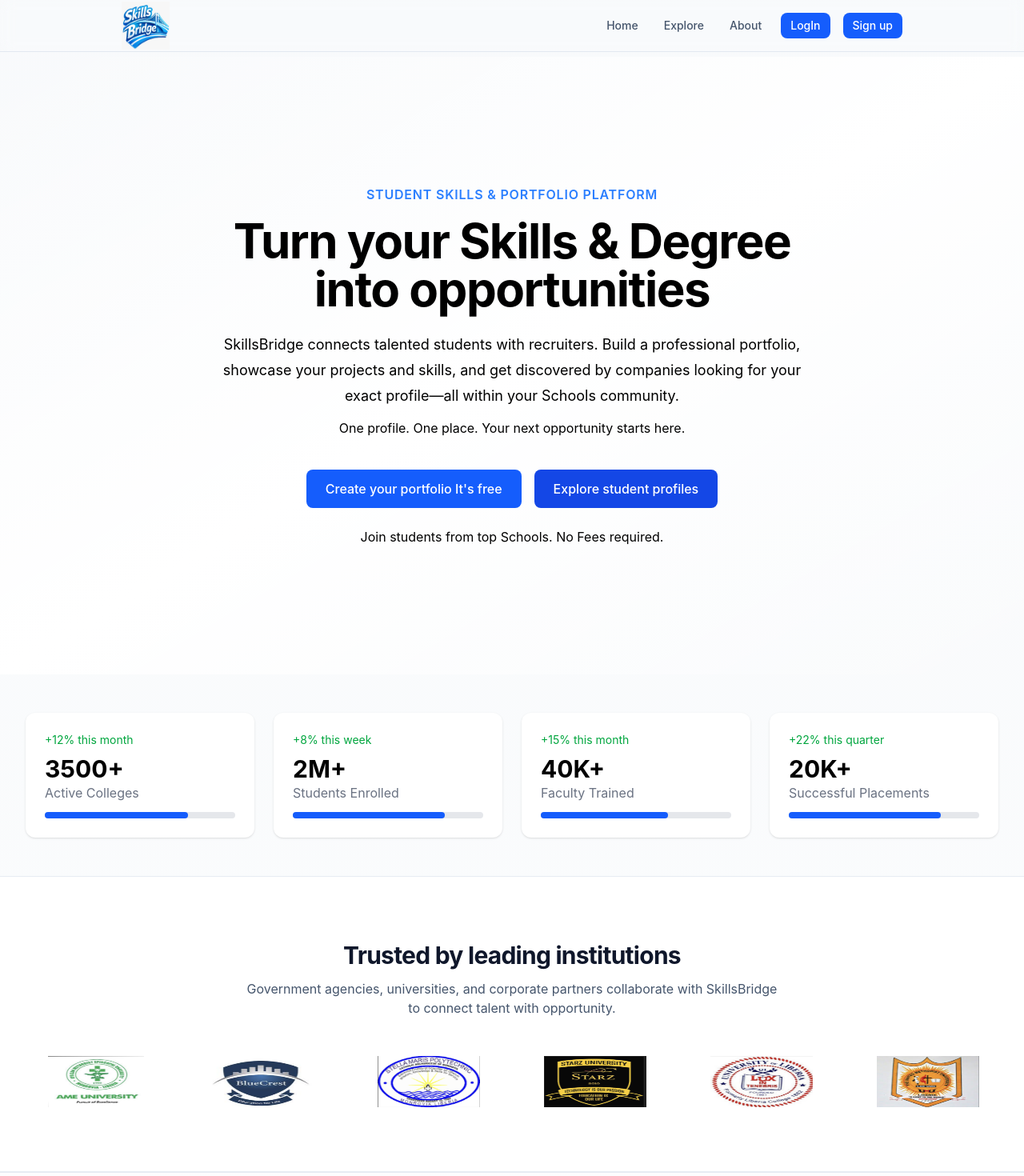
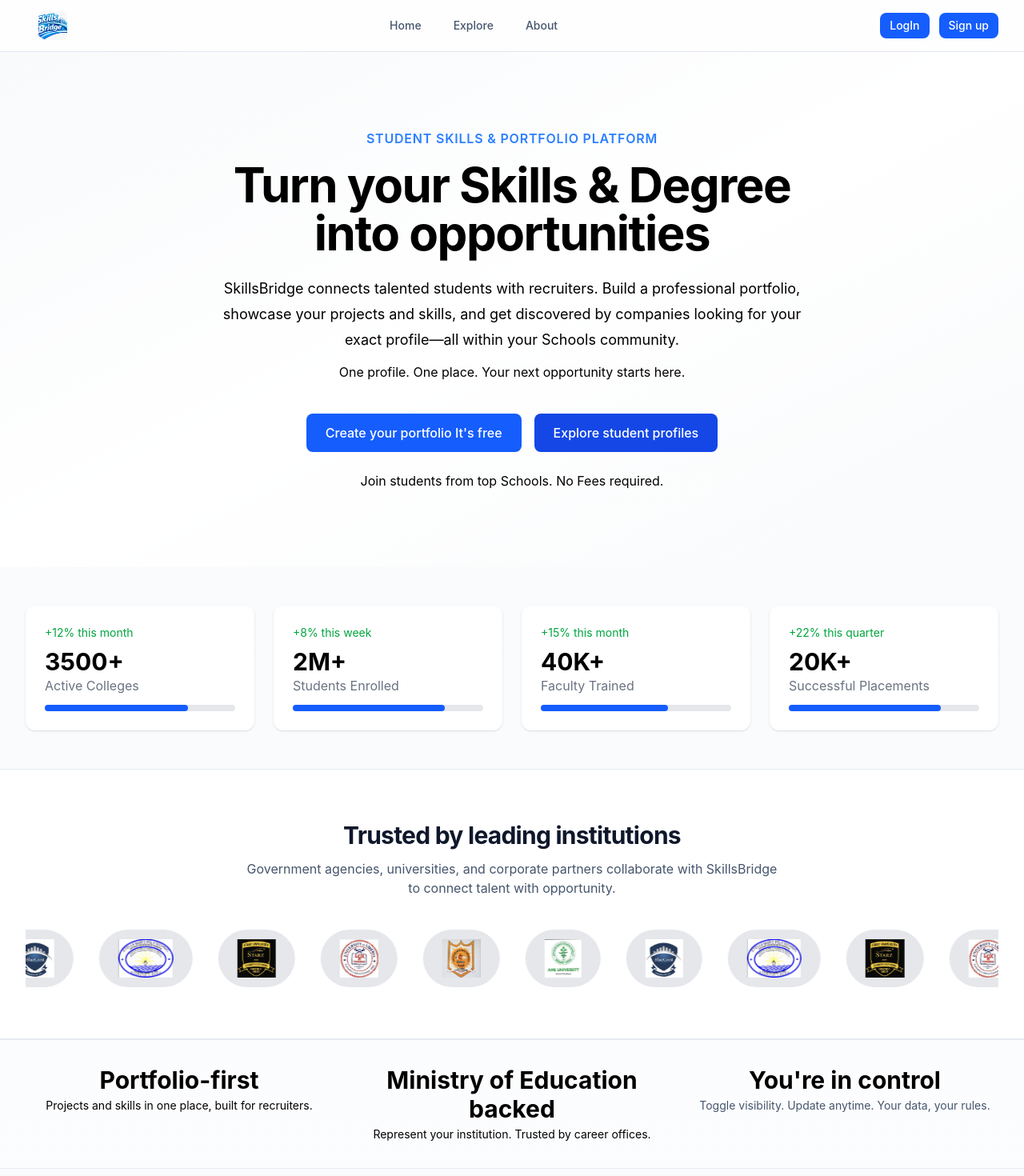
Before and after one commit to leeladiv/SkillsBridge, a Vue app in the folder Frontend/SkillsBridge/: page / in a window 1280 px wide. Shown: the top 1470 px of the page at 80% size. Built offline with nearby package versions, Linux system fonts and the light colour scheme.

Commit message:
make some changes

```diff
--- a/Frontend/SkillsBridge/src/components/layout/AppNavbar.vue
+++ b/Frontend/SkillsBridge/src/components/layout/AppNavbar.vue
@@ -124,23 +124,26 @@
 </script>
 
 <template>
-  <header class="sticky top-0 z-40 border-b border-slate-200 bg-white/5 backdrop-blur" role="banner">
-    <div class="mx-auto flex h-16 max-w-7xl items-center justify-between px-4 sm:px-6 lg:px-8">
+  <header
+    class="sticky top-0 z-40 border-b border-slate-200 bg-white/80 backdrop-blur"
+    role="banner"
+  >
+    <div class="mx-auto flex h-16 max-w-7xl items-center justify-between px-4 sm:px-6 lg:px-8 gap-6">
       <router-link
         to="/"
-        class="flex items-center gap-2 font-semibold text-academic-navy focus:outline-none focus:ring-2 focus:ring-primary-500 focus:ring-offset-2 rounded"
+        class="ml-2 sm:ml-4 flex items-center gap-3 font-semibold text-academic-navy focus:outline-none focus:ring-2 focus:ring-primary-500 focus:ring-offset-2 rounded"
       >
-        <span class="ml-30 gap-2 text-lg">
-
-
-          <img src="/public/SkillsBridge Logo.jpeg" class="h-15 w-15 " style="margin-left: 0%;" alt="SkillsBridge logo"/>
-        </span>
+        <img
+          src="/public/SkillsBridge Logo.jpeg"
+          class="h-9 w-9 rounded-md object-cover"
+          alt="SkillsBridge logo"
+        />
       </router-link>
 
       <!-- Desktop nav: visible from md (768px) up; hidden on small screens -->
       <nav
-            class="max-md:hidden flex mr-30 gap-4 mx-auto "
-            aria-label="Main navigation"
+        class="max-md:hidden flex-1 flex items-center justify-center gap-6 text-sm font-medium text-slate-600"
+        aria-label="Main navigation"
       >
         <button
           type="button"
@@ -163,7 +166,10 @@
         >
           About
         </button>
+      </nav>
 
+      <!-- Desktop auth actions -->
+      <div class="max-md:hidden flex items-center gap-3">
         <template v-if="isAuthenticated">
           <button
             v-if="isAdmin"
@@ -181,8 +187,12 @@
           >
             Dashboard
           </button>
-          <span class="text-sm text-slate-500 px-2">{{ user?.fullName || user?.email }}</span>
-          <BaseButton variant="ghost" size="sm" @click="handleLogout">Logout</BaseButton>
+          <span class="text-sm text-slate-500 px-1">
+            {{ user?.fullName || user?.email }}
+          </span>
+          <BaseButton variant="ghost" size="sm" @click="handleLogout">
+            Logout
+          </BaseButton>
         </template>
         <template v-else>
           <BaseButton variant="ghost" size="sm" @click="goLogin">
@@ -192,7 +202,7 @@
             Sign up
           </BaseButton>
         </template>
-      </nav>
+      </div>
 
       <!-- Hamburger: visible only below md (768px) -->
       <button
--- a/Frontend/SkillsBridge/src/views/LandingView.vue
+++ b/Frontend/SkillsBridge/src/views/LandingView.vue
@@ -6,6 +6,69 @@
 import AppFooter from '../components/layout/AppFooter.vue'
 
 const newsletterEmail = ref('')
+const activeTestimonialIndex = ref(0)
+const touchStartX = ref(0)
+
+const MAX_TESTIMONIAL_VIDEOS = 7
+
+const testimonialVideos = [
+  {
+    id: 1,
+    name: 'Sarah M.',
+    role: 'CS Student, State University',
+    label: 'Student story',
+    title: 'Landed an internship in two weeks',
+    description:
+      'See how Sarah used SkillsBridge to showcase her projects and get discovered by recruiters.',
+  },
+  {
+    id: 2,
+    name: 'James L.',
+    role: 'Tech Recruiter',
+    label: 'Recruiter perspective',
+    title: 'Finding verified student talent',
+    description:
+      'James shares how SkillsBridge helps him quickly identify strong student candidates.',
+  },
+  {
+    id: 3,
+    name: 'Dr. A. Patel',
+    role: 'Career Director',
+    label: 'University partner',
+    title: 'Supporting students at scale',
+    description:
+      'Dr. Patel explains how SkillsBridge fits into their university career support strategy.',
+  },
+].slice(0, MAX_TESTIMONIAL_VIDEOS)
+
+function nextTestimonial() {
+  activeTestimonialIndex.value =
+    (activeTestimonialIndex.value + 1) % testimonialVideos.length
+}
+
+function prevTestimonial() {
+  activeTestimonialIndex.value =
+    (activeTestimonialIndex.value - 1 + testimonialVideos.length) %
+    testimonialVideos.length
+}
+
+function onTouchStart(e) {
+  if (e.changedTouches?.length) {
+    touchStartX.value = e.changedTouches[0].clientX
+  }
+}
+
+function onTouchEnd(e) {
+  if (!e.changedTouches?.length) return
+  const deltaX = e.changedTouches[0].clientX - touchStartX.value
+  if (Math.abs(deltaX) < 40) return
+  if (deltaX < 0) {
+    nextTestimonial()
+  } else {
+    prevTestimonial()
+  }
+}
+
 function handleNewsletterSubmit() {
   // TODO: wire to backend or email service
   if (newsletterEmail.value) {
@@ -20,9 +83,9 @@
 
     <main>
       <!-- Hero -->
-      <section class="relative mt-1.5  overflow-hidden">
+      <section class="relative mt-0 overflow-hidden">
         <div class="absolute inset-0 bg-linear-to-br from-primary-50/80 via-white to-academic-navy/5" aria-hidden="true" />
-        <div class="relative mx-auto max-w-7xl px-4 py-24 sm:px-6 sm:py-32 lg:px-8 lg:py-40 ">
+        <div class="relative mx-auto max-w-7xl px-4 py-16 sm:px-6 sm:py-20 lg:px-8 lg:py-24">
           <div class="mx-auto max-w-3xl text-center">
             <p class="text-md font-semibold uppercase text-blue-500 tracking-wider text-primary-600 mt-0">
               Student Skills & Portfolio Platform
@@ -99,7 +162,7 @@
       </section>
 
       <!-- Partner logos grid -->
-      <section class="border-y border-slate-200/80 bg-white py-16 sm:py-20">
+      <section class="border-y border-slate-200/80 bg-white py-14 sm:py-16">
         <div class="mx-auto max-w-7xl px-4 sm:px-6 lg:px-8">
           <h2 class="text-center text-2xl font-bold tracking-tight text-slate-900 sm:text-3xl">
             Trusted by leading institutions
@@ -107,24 +170,48 @@
           <p class="mx-auto mt-3 max-w-2xl text-center text-slate-600">
             Government agencies, universities, and corporate partners collaborate with {{ APP_NAME }} to connect talent with opportunity.
           </p>
-          <div class="mt-12 grid grid-cols-2 items-center justify-items-center gap-8 sm:grid-cols-3 lg:grid-cols-6">
-            <div class="flex h-16 w-30 items-center justify-center rounded-lg bg-slate-100 font-semibol">
-              <img src="/public/AmeuLogo.PNG" class="h-16 w-100" alt="AmeuLogo" >
+          <div class="mt-10 overflow-hidden">
+            <div class="logo-marquee">
+              <div class="logo-marquee-track">
+                <div class="logo-pill">
+                  <img src="/public/AmeuLogo.PNG" class="h-12 w-auto" alt="AmeuLogo" />
                 </div>
-            <div class="flex h-16 w-32 items-center justify-center rounded-lg bg-slate-100  font-semibold">
-              <img src="/public/BlueCrestLogo.PNG" class="h-16 w-100" alt="BlueCrestLogo">
+                <div class="logo-pill">
+                  <img src="/public/BlueCrestLogo.PNG" class="h-12 w-auto" alt="BlueCrestLogo" />
                 </div>
-            <div class="flex h-16 w-32 items-center justify-center rounded-lg bg-slate-100 font-semibold">
-              <img src="/public/SmpuLogo.PNG" class="h-16 w-100" alt="SmpuLogo">
+                <div class="logo-pill">
+                  <img src="/public/SmpuLogo.PNG" class="h-12 w-auto" alt="SmpuLogo" />
                 </div>
-            <div class="flex h-16 w-32 items-center justify-center rounded-lg bg-slate-100 font-semibold">
-              <img src="/public/StarzLogo.PNG" class="h-16 w-85" alt="StarzLogo">
+                <div class="logo-pill">
+                  <img src="/public/StarzLogo.PNG" class="h-12 w-auto" alt="StarzLogo" />
                 </div>
-            <div class="flex h-16 w-32 items-center justify-center rounded-lg bg-slate-100 font-semibold">
-              <img src="/public/UL_Logo.PNG" class="h-16 w-100" alt="ULlogo">
+                <div class="logo-pill">
+                  <img src="/public/UL_Logo.PNG" class="h-12 w-auto" alt="ULlogo" />
                 </div>
-            <div class="flex h-16 w-32 items-center justify-center rounded-lg bg-slate-100 font-semibold">
-              <img src="/public/UmuLogo.PNG" class="h-16 w-100" alt="UmuLogo">
+                <div class="logo-pill">
+                  <img src="/public/UmuLogo.PNG" class="h-12 w-auto" alt="UmuLogo" />
+                </div>
+              </div>
+              <div class="logo-marquee-track" aria-hidden="true">
+                <div class="logo-pill">
+                  <img src="/public/AmeuLogo.PNG" class="h-12 w-auto" alt="AmeuLogo" />
+                </div>
+                <div class="logo-pill">
+                  <img src="/public/BlueCrestLogo.PNG" class="h-12 w-auto" alt="BlueCrestLogo" />
+                </div>
+                <div class="logo-pill">
+                  <img src="/public/SmpuLogo.PNG" class="h-12 w-auto" alt="SmpuLogo" />
+                </div>
+                <div class="logo-pill">
+                  <img src="/public/StarzLogo.PNG" class="h-12 w-auto" alt="StarzLogo" />
+                </div>
+                <div class="logo-pill">
+                  <img src="/public/UL_Logo.PNG" class="h-12 w-auto" alt="ULlogo" />
+                </div>
+                <div class="logo-pill">
+                  <img src="/public/UmuLogo.PNG" class="h-12 w-auto" alt="UmuLogo" />
+                </div>
+              </div>
             </div>
           </div>
         </div>
@@ -150,12 +237,8 @@
         </div>
       </section>
 
-<<<<<<< HEAD
-=======
-
->>>>>>> d0c13be80594c23c873fca76ecfc94efa453df6e
       <!-- Feature highlights (alternating) -->
-      <section class="bg-slate-50 py-20 sm:py-24">
+      <section class="bg-slate-50 py-16 sm:py-20">
         <div class="mx-auto max-w-7xl px-4 sm:px-6 lg:px-8">
           <div class="grid items-center gap-12 lg:grid-cols-2 lg:gap-16">
             <div>
@@ -214,7 +297,7 @@
       </section>
 
       <!-- Success stories (case studies) -->
-      <section class="border-t border-slate-200 bg-white py-20 sm:py-24">
+      <section class="border-t border-slate-200 bg-white py-16 sm:py-20">
         <div class="mx-auto max-w-7xl px-4 sm:px-6 lg:px-8">
           <div class="text-center">
             <h2 class="text-3xl font-bold tracking-tight text-slate-900 sm:text-4xl">Success stories</h2>
@@ -243,7 +326,7 @@
       </section>
 
       <!-- Testimonials -->
-      <section class="bg-slate-50 py-20 sm:py-24">
+      <section class="bg-slate-50 py-16 sm:py-20">
         <div class="mx-auto max-w-7xl px-4 sm:px-6 lg:px-8">
           <div class="text-center">
             <h2 class="text-3xl font-bold tracking-tight text-slate-900 sm:text-4xl">What students & recruiters say</h2>
@@ -251,37 +334,77 @@
               Real voices from our community.
             </p>
           </div>
-          <div class="mt-16 grid gap-8 sm:grid-cols-2 lg:grid-cols-3">
-            <blockquote class="rounded-2xl bg-white p-8 shadow-sm ring-1 ring-slate-200/80">
-              <p class="text-slate-700">"I got my internship within two weeks of making my profile visible. Recruiters actually found me—no cold applying."</p>
-              <footer class="mt-4 flex items-center gap-3">
-                <div class="h-10 w-10 rounded-full bg-primary-100" />
+          <div
+            class="mt-10 flex flex-col items-center gap-6 sm:mt-12"
+            @touchstart="onTouchStart"
+            @touchend="onTouchEnd"
+          >
+            <div class="w-full max-w-3xl overflow-hidden rounded-2xl bg-slate-900 text-left shadow-xl">
+              <div class="relative aspect-video bg-slate-800">
+                <div class="absolute inset-0 flex items-center justify-center">
+                  <button
+                    type="button"
+                    class="flex h-16 w-16 items-center justify-center rounded-full bg-white/90 text-slate-900 shadow-lg hover:bg-white"
+                  >
+                    <span class="ml-0.5 text-xl font-semibold">▶</span>
+                  </button>
+                </div>
+                <div class="absolute inset-0 bg-linear-to-t from-slate-950/80 via-slate-900/40 to-transparent" />
+                <div class="absolute bottom-4 left-4 right-4 space-y-1">
+                  <p class="text-xs font-semibold uppercase tracking-[0.16em] text-primary-200">
+                    {{ testimonialVideos[activeTestimonialIndex].label }}
+                  </p>
+                  <p class="text-lg font-semibold text-white">
+                    {{ testimonialVideos[activeTestimonialIndex].title }}
+                  </p>
+                  <p class="text-xs text-slate-200">
+                    {{ testimonialVideos[activeTestimonialIndex].description }}
+                  </p>
+                </div>
+              </div>
+              <div class="flex items-center justify-between gap-4 border-t border-slate-800 bg-slate-900 px-4 py-3">
+                <div class="flex items-center gap-3">
+                  <div class="flex h-9 w-9 items-center justify-center rounded-full bg-primary-500/20 text-xs font-semibold text-primary-100">
+                    {{ testimonialVideos[activeTestimonialIndex].name.charAt(0) }}
+                  </div>
                   <div>
-                  <cite class="font-semibold text-slate-900">Sarah M.</cite>
-                  <p class="text-sm text-slate-500">CS Student, State University</p>
+                    <p class="text-sm font-semibold text-white">
+                      {{ testimonialVideos[activeTestimonialIndex].name }}
+                    </p>
+                    <p class="text-xs text-slate-300">
+                      {{ testimonialVideos[activeTestimonialIndex].role }}
+                    </p>
                   </div>
-              </footer>
-            </blockquote>
-            <blockquote class="rounded-2xl bg-white p-8 shadow-sm ring-1 ring-slate-200/80">
-              <p class="text-slate-700">"We hire from SkillsBridge because the portfolios are real and the university connection gives us confidence in the candidates."</p>
-              <footer class="mt-4 flex items-center gap-3">
-                <div class="h-10 w-10 rounded-full bg-primary-100" />
-                <div>
-                  <cite class="font-semibold text-slate-900">James L.</cite>
-                  <p class="text-sm text-slate-500">Tech Recruiter</p>
                 </div>
-              </footer>
-            </blockquote>
-            <blockquote class="rounded-2xl bg-white p-8 shadow-sm ring-1 ring-slate-200/80">
-              <p class="text-slate-700">"Our career office loves it. Students get discovered, recruiters get quality talent—everyone wins. Ministry backing made adoption easy."</p>
-              <footer class="mt-4 flex items-center gap-3">
-                <div class="h-10 w-10 rounded-full bg-primary-100" />
-                <div>
-                  <cite class="font-semibold text-slate-900">Dr. A. Patel</cite>
-                  <p class="text-sm text-slate-500">Career Director</p>
+                <div class="flex items-center gap-2">
+                  <button
+                    type="button"
+                    class="flex h-8 w-8 items-center justify-center rounded-full border border-slate-700 text-slate-200 hover:bg-slate-800"
+                    @click="prevTestimonial"
+                  >
+                    ‹
+                  </button>
+                  <button
+                    type="button"
+                    class="flex h-8 w-8 items-center justify-center rounded-full border border-slate-700 text-slate-200 hover:bg-slate-800"
+                    @click="nextTestimonial"
+                  >
+                    ›
+                  </button>
                 </div>
-              </footer>
-            </blockquote>
+              </div>
+            </div>
+            <div class="flex items-center justify-center gap-2">
+              <button
+                v-for="(video, index) in testimonialVideos"
+                :key="video.id"
+                type="button"
+                class="h-2.5 rounded-full transition-all"
+                :class="index === activeTestimonialIndex ? 'w-6 bg-primary-500' : 'w-2.5 bg-slate-300'"
+                @click="activeTestimonialIndex = index"
+                :aria-label="`Go to testimonial ${index + 1}`"
+              />
+            </div>
           </div>
         </div>
       </section>
@@ -330,13 +453,25 @@
           <p class="mx-auto mt-3 max-w-2xl text-center text-slate-600">
             Organizations actively recruiting talent from our platform.
           </p>
-          <div class="mt-12 grid grid-cols-2 items-center justify-items-center gap-6 sm:grid-cols-3 md:grid-cols-4 lg:grid-cols-6">
-            <div class="flex h-14 w-28 items-center justify-center rounded-lg bg-white px-3 py-2 text-sm font-semibold text-slate-600 shadow-sm">TechCorp</div>
-            <div class="flex h-14 w-28 items-center justify-center rounded-lg bg-white px-3 py-2 text-sm font-semibold text-slate-600 shadow-sm">FinanceCo</div>
-            <div class="flex h-14 w-28 items-center justify-center rounded-lg bg-white px-3 py-2 text-sm font-semibold text-slate-600 shadow-sm">HealthPlus</div>
-            <div class="flex h-14 w-28 items-center justify-center rounded-lg bg-white px-3 py-2 text-sm font-semibold text-slate-600 shadow-sm">EduTech</div>
-            <div class="flex h-14 w-28 items-center justify-center rounded-lg bg-white px-3 py-2 text-sm font-semibold text-slate-600 shadow-sm">GovLab</div>
-            <div class="flex h-14 w-28 items-center justify-center rounded-lg bg-white px-3 py-2 text-sm font-semibold text-slate-600 shadow-sm">StartUpX</div>
+          <div class="mt-10 overflow-hidden">
+            <div class="logo-marquee slow">
+              <div class="logo-marquee-track">
+                <div class="company-pill">TechCorp</div>
+                <div class="company-pill">FinanceCo</div>
+                <div class="company-pill">HealthPlus</div>
+                <div class="company-pill">EduTech</div>
+                <div class="company-pill">GovLab</div>
+                <div class="company-pill">StartUpX</div>
+              </div>
+              <div class="logo-marquee-track" aria-hidden="true">
+                <div class="company-pill">TechCorp</div>
+                <div class="company-pill">FinanceCo</div>
+                <div class="company-pill">HealthPlus</div>
+                <div class="company-pill">EduTech</div>
+                <div class="company-pill">GovLab</div>
+                <div class="company-pill">StartUpX</div>
+              </div>
+            </div>
           </div>
         </div>
       </section>
@@ -495,3 +630,61 @@
     <AppFooter />
   </div>
 </template>
+
+<style scoped>
+.logo-marquee {
+  display: flex;
+  align-items: center;
+  gap: 2rem;
+  width: max-content;
+  animation: logo-marquee 24s linear infinite;
+}
+
+.logo-marquee.slow {
+  animation-duration: 32s;
+}
+
+.logo-marquee-track {
+  display: flex;
+  align-items: center;
+  gap: 2rem;
+}
+
+.logo-pill {
+  display: flex;
+  align-items: center;
+  justify-content: center;
+  padding: 0.75rem 1.5rem;
+  border-radius: 999px;
+  background-color: #e5e7eb; /* slate-200 */
+}
+
+.company-pill {
+  display: flex;
+  align-items: center;
+  justify-content: center;
+  height: 3rem;
+  min-width: 7rem;
+  padding: 0.5rem 1rem;
+  border-radius: 0.75rem;
+  background-color: #ffffff;
+  color: #475569; /* slate-600 */
+  font-size: 0.875rem;
+  font-weight: 600;
+  box-shadow: 0 1px 2px rgba(15, 23, 42, 0.08);
+}
+
+.logo-marquee:hover,
+.logo-marquee.slow:hover {
+  animation-play-state: paused;
+}
+
+@keyframes logo-marquee {
+  0% {
+    transform: translateX(0);
+  }
+  100% {
+    transform: translateX(-50%);
+  }
+}
+</style>
```
Lines whose indentation alone changed are shown as unchanged.
